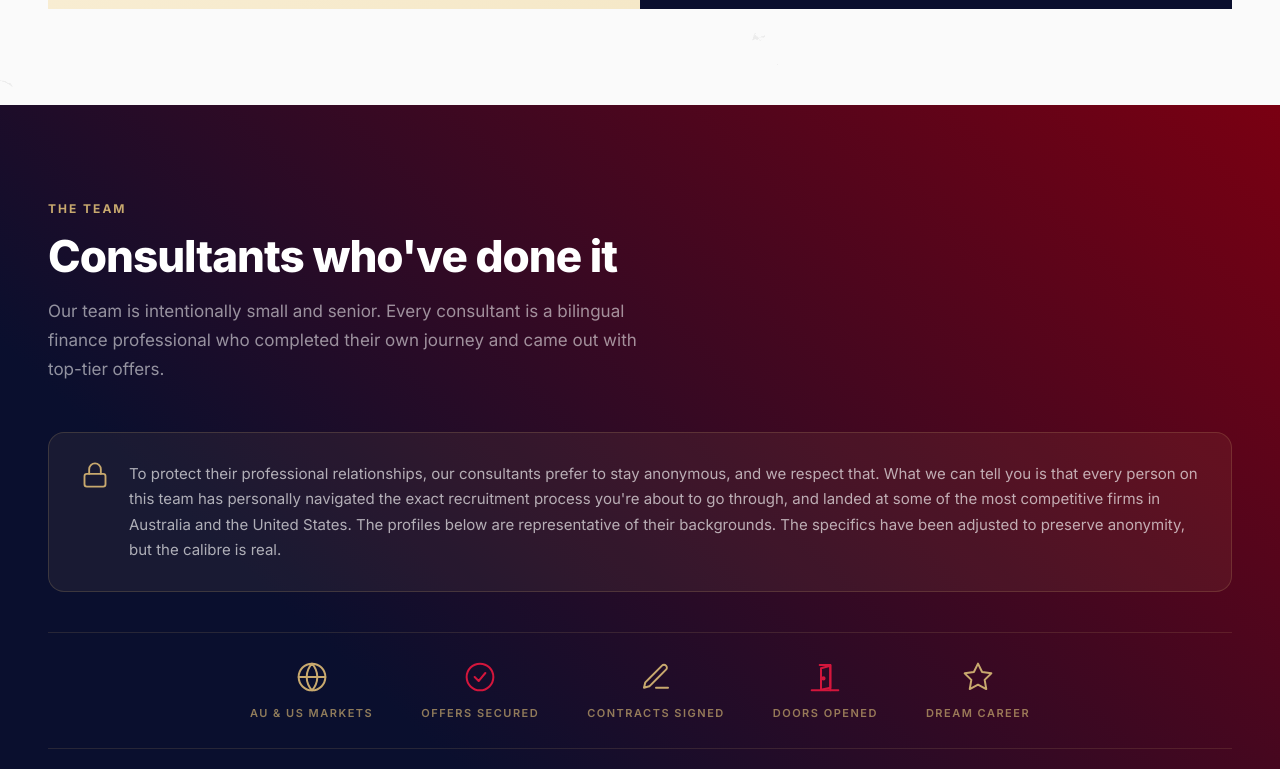
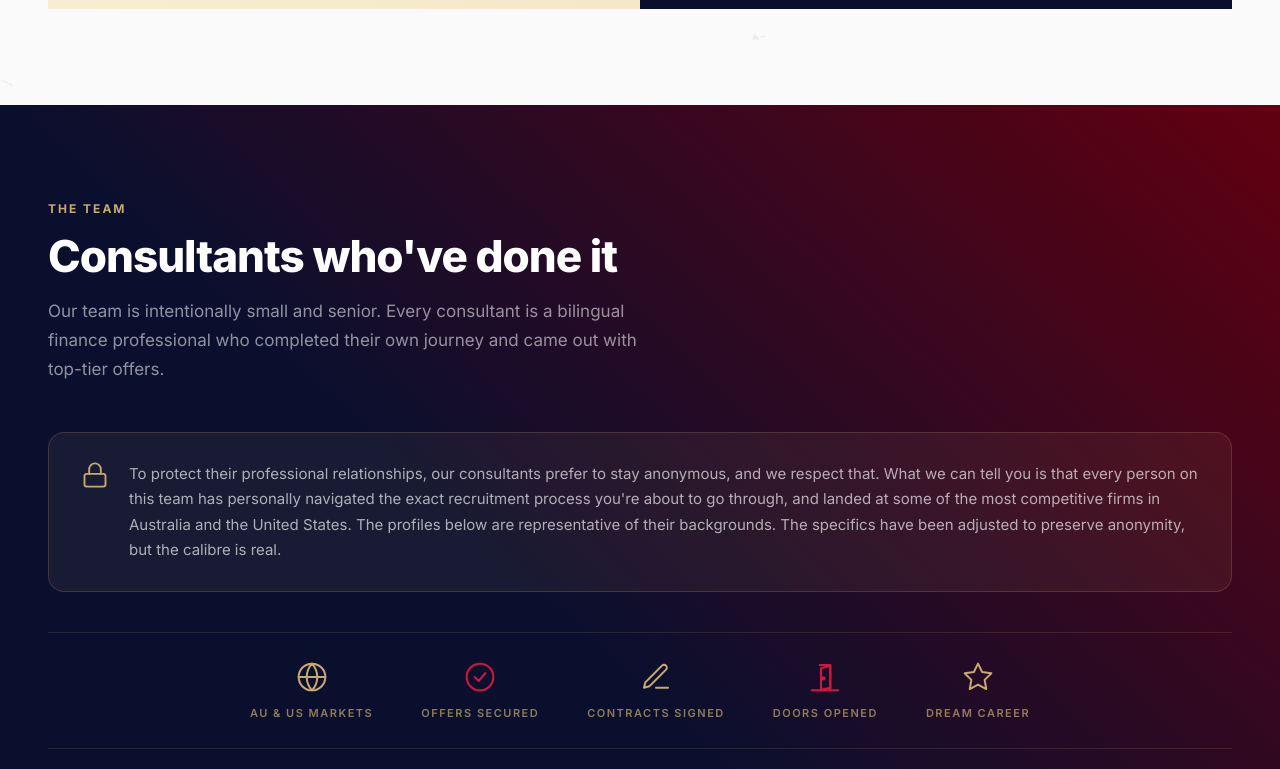
Before and after one commit to kevshenn/PGC, a plain HTML site: page index.html in a window 1280 px wide. Shown: the part 7451-8220 px from the top of the page. Drawn offline with Linux system fonts and the light colour scheme.

Commit message:
Consultants: soften red gradient, start slightly later

```diff
--- a/index.html
+++ b/index.html
@@ -1134,7 +1134,7 @@
 
     /* ── CONSULTANTS ── */
     .consultants-section {
-      background: linear-gradient(to top right, var(--primary) 40%, #7a0012 100%);
+      background: linear-gradient(to top right, var(--primary) 50%, #620010 100%);
     }
 
     .consultants-section .section-title { color: white; }
```
Also changed, not shown: index.html.html (+1 -1 lines).
